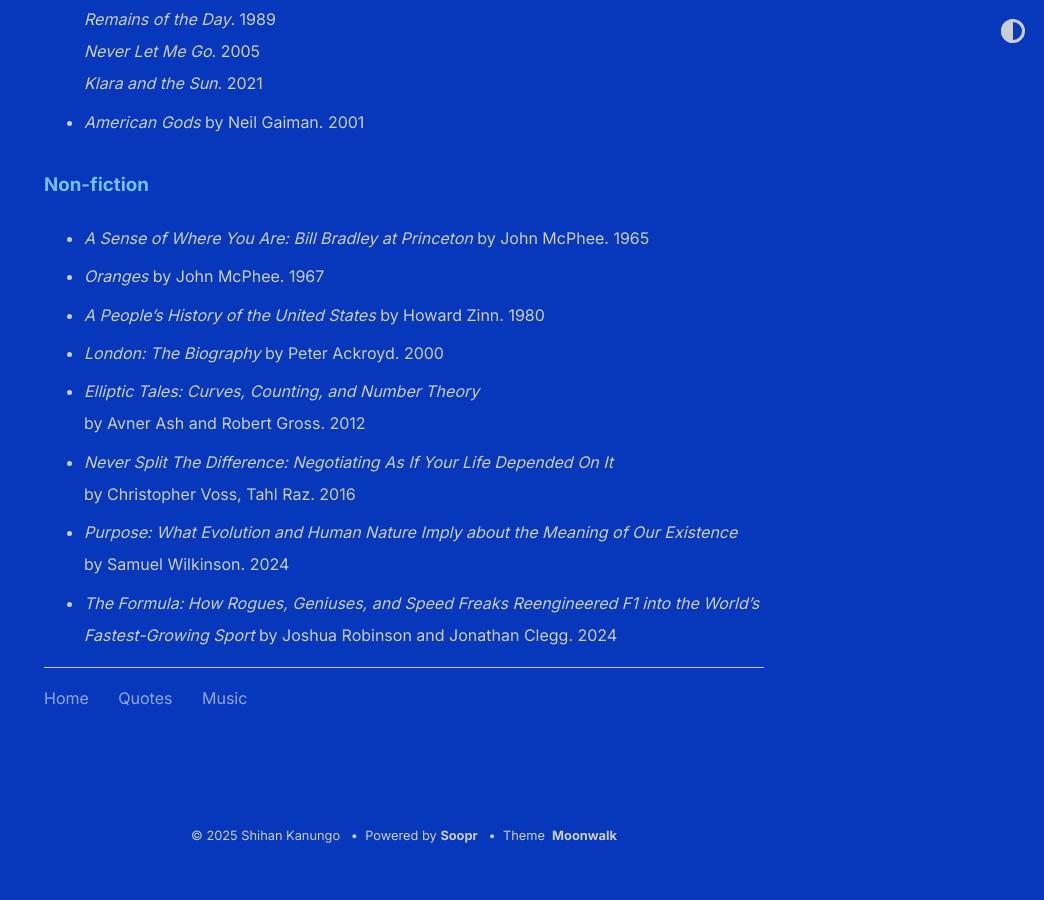
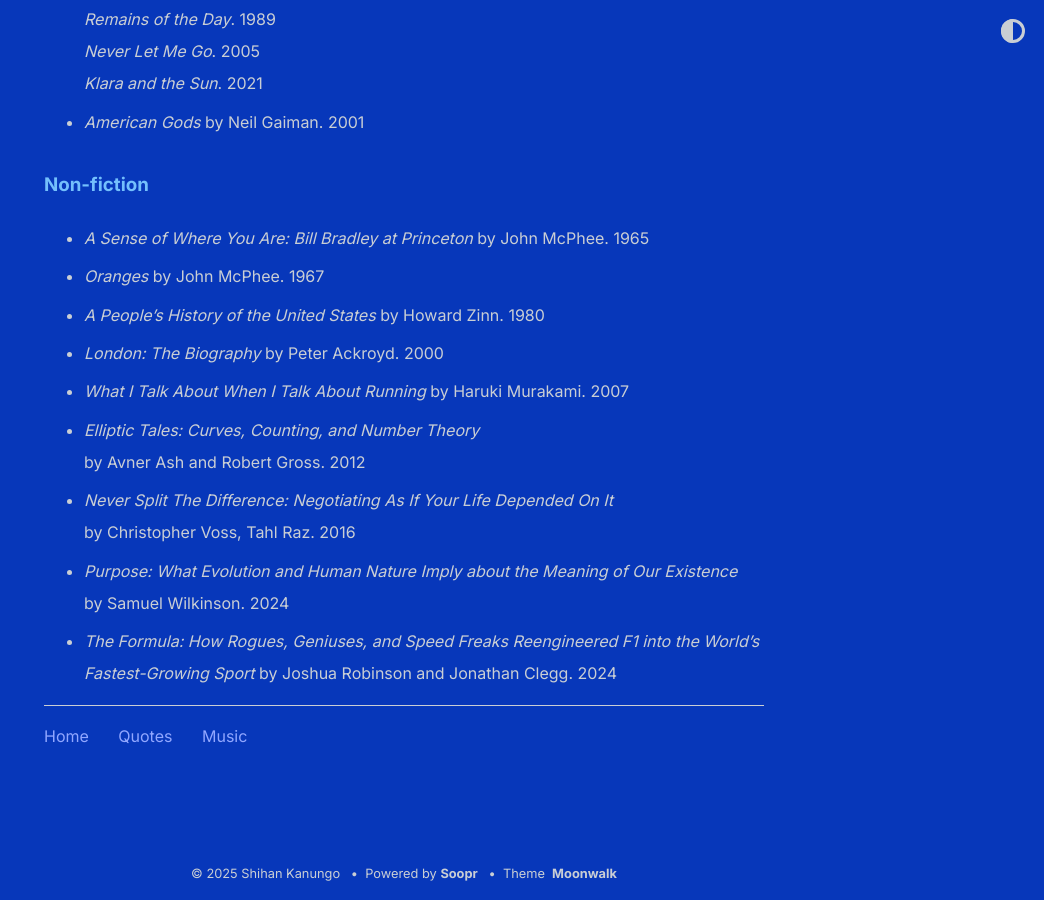
Before and after one commit to shihankanungo/shihankanungo.github.io, a Jekyll site: the page built from books.md, in a window 1280 px wide and 900 px high, scrolled down 1301 px. Shown: the whole window, without its empty margins (236-1280 px from the left). Built offline with Jekyll 4.4.1, drawn with Linux system fonts in a browser that asks for light colours; before the commit the page ends 2162 px from its top, so only the background shows below that.

Commit message:
Update books.md

```diff
--- a/books.md
+++ b/books.md
@@ -32,6 +32,7 @@
 - *Oranges* by John McPhee. 1967
 - *A People's History of the United States* by Howard Zinn. 1980
 - *London: The Biography* by Peter Ackroyd. 2000
+- *What I Talk About When I Talk About Running* by Haruki Murakami. 2007
 - *Elliptic Tales: Curves, Counting, and Number Theory* <br> by Avner Ash and Robert Gross. 2012
 - *Never Split The Difference: Negotiating As If Your Life Depended On It* <br> by Christopher Voss, Tahl Raz. 2016
 - *Purpose: What Evolution and Human Nature Imply about the Meaning of Our Existence* <br> by Samuel Wilkinson. 2024
```
